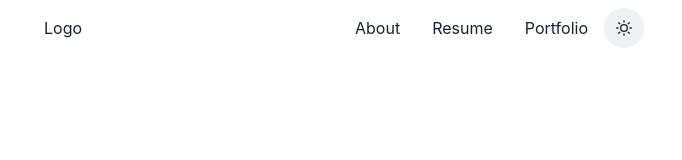
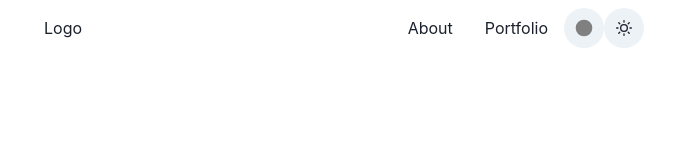
Before and after one commit to bellapd/bellapd-v1, a Next.js app: page / in a window 1280 px wide. Shown: the top 160 px of the page, without its empty margins (296-978 px from the left). Built offline with nearby package versions, Linux system fonts and the light colour scheme; a small style sheet from the web is missing.

Commit message:
chore: add accent button

```diff
--- a/components/Navbar.tsx
+++ b/components/Navbar.tsx
@@ -1,22 +1,24 @@
 import {
+    Avatar,
     Box,
+    Button,
+    Center,
     Flex,
-    Avatar,
-    Button,
-    Text,
     Menu,
     MenuButton,
     MenuList,
     MenuItem,
     MenuDivider,
-    Center
+    Text,
 
 } from '@chakra-ui/react'
 import Navlink from './Navlink'
 import Link from 'next/link'
 import styled from '@emotion/styled'
 import Switch from './Switch'
+import Accent from './Accent'
 
+export default function Navigation(): JSX.Element {
     const Navbar = styled(Box)`
         position: sticky;
         z-index: 10;
@@ -25,7 +27,6 @@ const Navbar = styled(Box)`
         transition: height .5s, line-height .5s;
     `
 
-const Navigation: React.FC = () => {
     return (
         <Navbar
             flexDirection="row"
@@ -43,8 +44,7 @@ const Navigation: React.FC = () => {
                 mx="auto"
             >
                 <Flex>
-                    {/* Logo */}
-                    <Link href="/">
+                    <Link href="/" passHref>
                         Logo
                     </Link>
                 </Flex>
@@ -52,11 +52,10 @@ const Navigation: React.FC = () => {
                     <Flex
                         display={{ base: 'none', md: 'flex' }}
                     >
-                        {/* <Navlink href="/">Logo</Navlink> */}
                         <Navlink href="/about">About</Navlink>
-                        <Navlink href="/resume">Resume</Navlink>
                         <Navlink href="/portfolio">Portfolio</Navlink>
                     </Flex>
+                    <Accent />
                     <Switch />
                     <Menu>
                         <MenuButton
@@ -83,23 +82,13 @@ const Navigation: React.FC = () => {
                         </Center>
                         <br />
                         <Center>
-                            <Text as="p">Annabella Putri Dirgo</Text>
+                            <Text as="p">Bijon Setyawan Raya</Text>
                         </Center>
                         <br />
                         <MenuDivider />
-                        {/* <MenuItem>
-                            <Link href="/">
-                                Home
-                            </Link>
-                        </MenuItem> */}
                         <MenuItem>
                             <Link href="/about">
                                 About
-                            </Link>
-                        </MenuItem>
-                        <MenuItem>
-                            <Link href="/resume">
-                                Resume
                             </Link>
                         </MenuItem>
                         <MenuItem>
@@ -114,5 +103,3 @@ const Navigation: React.FC = () => {
         </Navbar>
     )
 }
-
-export default Navigation
```
Lines whose indentation alone changed are shown as unchanged.
